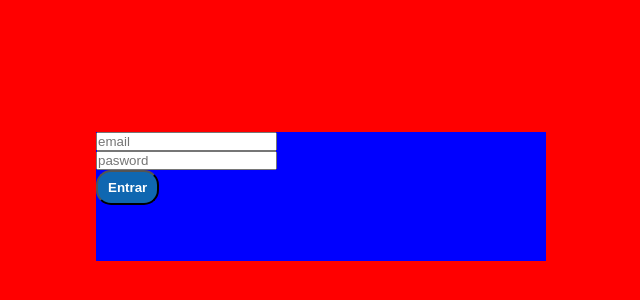
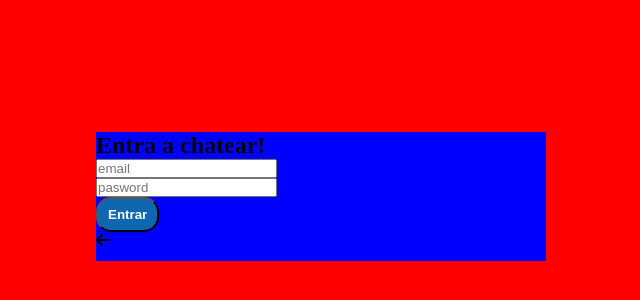
Before and after one commit to LuisArielRetanaHernadez/chat_mabi, a React (Vite) app: page /login in a window 1280 px wide. Shown: the part 204-504 px from the top of the page, without its empty margins (319-959 px from the left). Built offline with nearby package versions, Linux system fonts and the light colour scheme; no server answers.

Commit message:
agregando titulo y icon de flecha a la seccion login

```diff
--- a/src/pages/Auth/Auth.page.jsx
+++ b/src/pages/Auth/Auth.page.jsx
@@ -1,10 +1,13 @@
+import { faArrowLeft } from '@fortawesome/free-solid-svg-icons'
 import './auth.style.css'
+import { FontAwesomeIcon } from '@fortawesome/react-fontawesome'
 
 const Auth = () => {
   return (
     <section className="auth">
       <div className="auth__box">
         <div className="auth__login auth__section">
+          <h2 className="auth__title">Entra a chatear!</h2>
           <form className="auth__form">
             <div className="auth__form-field">
               <input type="email" placeholder='email' />
@@ -14,6 +17,9 @@
             </div>
             <button className="button auth__button-send">Entrar</button>
           </form>
+          <span>
+            <FontAwesomeIcon icon={faArrowLeft} />
+          </span>
         </div>
         <div className="auth__register auth__section">
           <form className="auth__form">
```
